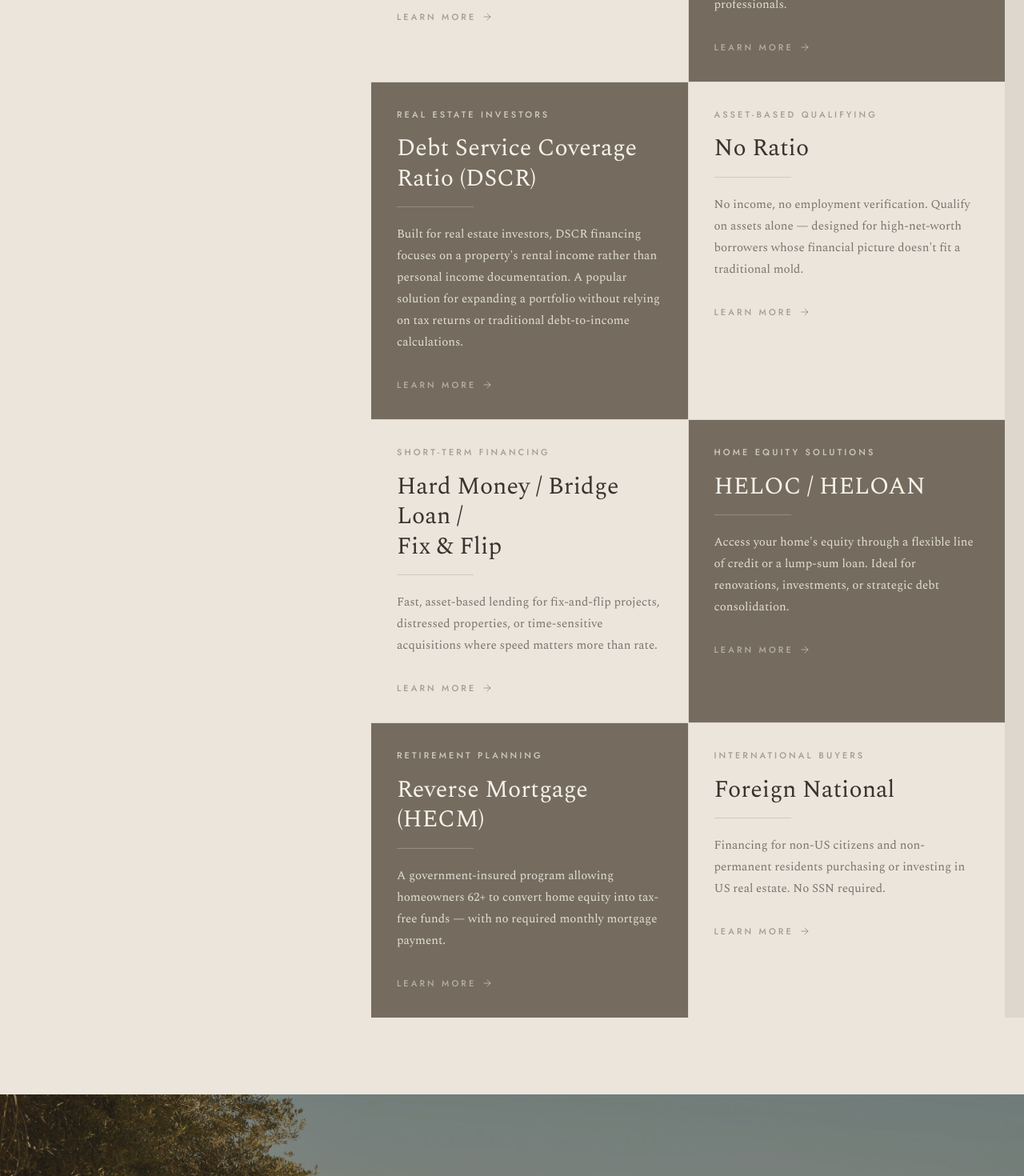
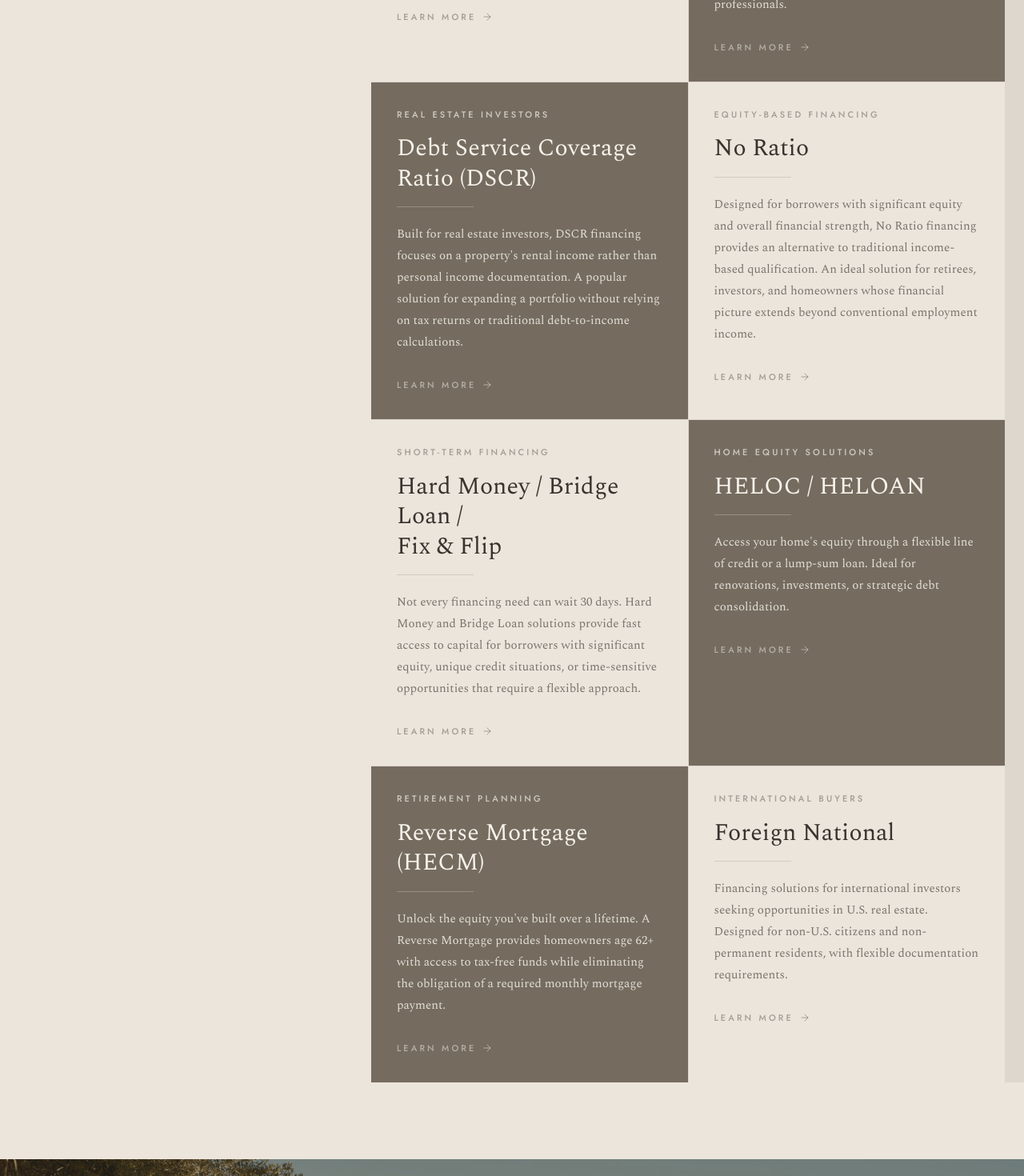
Before and after one commit to jenncko/koast-capital, a Next.js app: page / in a window 1280 px wide. Shown: the part 3166-4636 px from the top of the page at 80% size. Built offline with nearby package versions, Linux system fonts and the light colour scheme.

Commit message:
Update loan program descriptions

```diff
--- a/components/LoanPrograms.tsx
+++ b/components/LoanPrograms.tsx
@@ -35,15 +35,15 @@ const programs = [
   },
   {
     name: 'No Ratio',
-    tag: 'Asset-Based Qualifying',
-    body: "No income, no employment verification. Qualify on assets alone — designed for high-net-worth borrowers whose financial picture doesn't fit a traditional mold.",
+    tag: 'Equity-Based Financing',
+    body: "Designed for borrowers with significant equity and overall financial strength, No Ratio financing provides an alternative to traditional income-based qualification. An ideal solution for retirees, investors, and homeowners whose financial picture extends beyond conventional employment income.",
     dark: false,
   },
   {
     name: 'Hard Money / Bridge Loan /',
     line2: 'Fix & Flip',
     tag: 'Short-Term Financing',
-    body: 'Fast, asset-based lending for fix-and-flip projects, distressed properties, or time-sensitive acquisitions where speed matters more than rate.',
+    body: "Not every financing need can wait 30 days. Hard Money and Bridge Loan solutions provide fast access to capital for borrowers with significant equity, unique credit situations, or time-sensitive opportunities that require a flexible approach.",
     dark: false,
   },
   {
@@ -55,13 +55,13 @@ const programs = [
   {
     name: 'Reverse Mortgage (HECM)',
     tag: 'Retirement Planning',
-    body: 'A government-insured program allowing homeowners 62+ to convert home equity into tax-free funds — with no required monthly mortgage payment.',
+    body: "Unlock the equity you've built over a lifetime. A Reverse Mortgage provides homeowners age 62+ with access to tax-free funds while eliminating the obligation of a required monthly mortgage payment.",
     dark: true,
   },
   {
     name: 'Foreign National',
     tag: 'International Buyers',
-    body: 'Financing for non-US citizens and non-permanent residents purchasing or investing in US real estate. No SSN required.',
+    body: "Financing solutions for international investors seeking opportunities in U.S. real estate. Designed for non-U.S. citizens and non-permanent residents, with flexible documentation requirements.",
     dark: false,
   },
 ]
```
